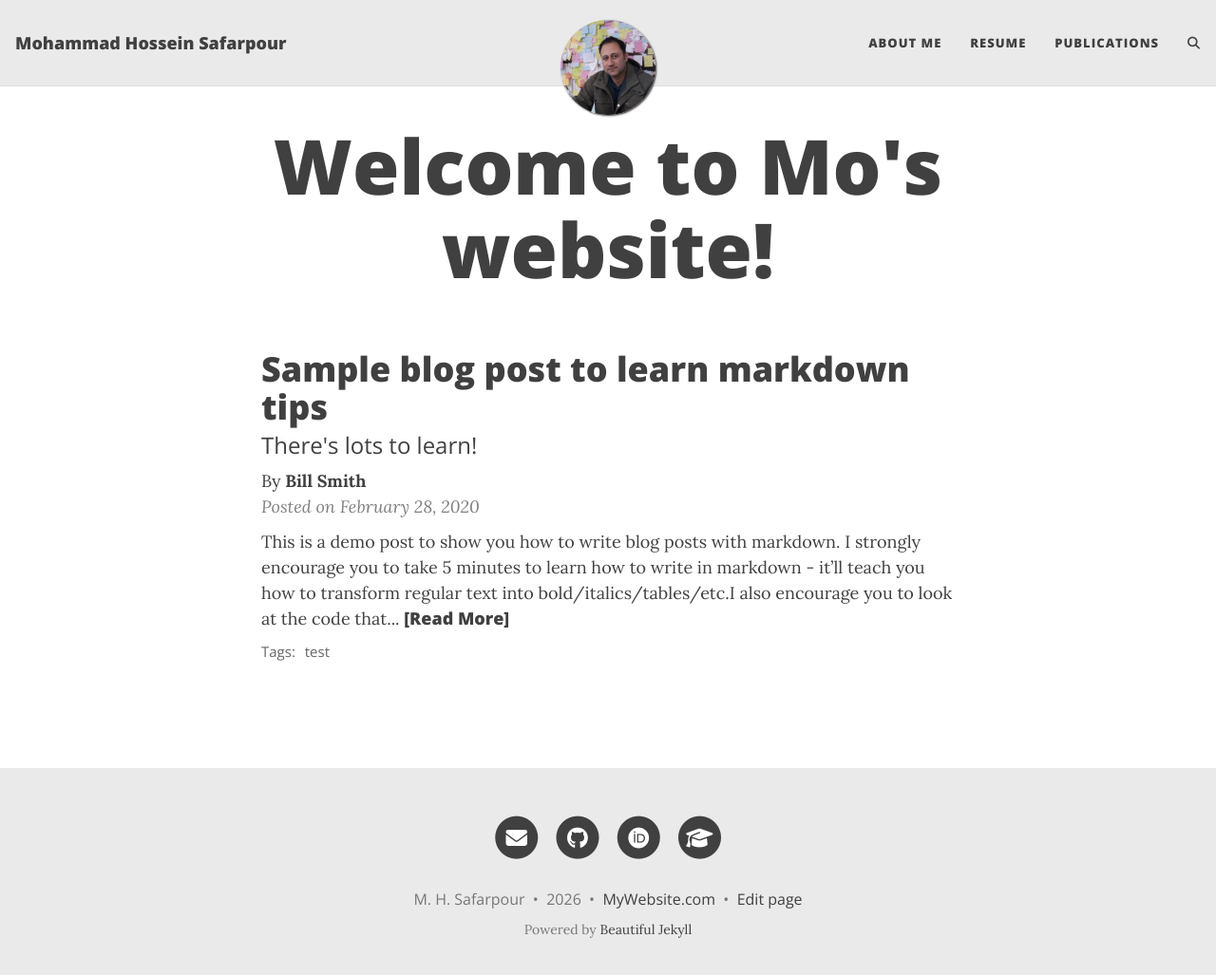
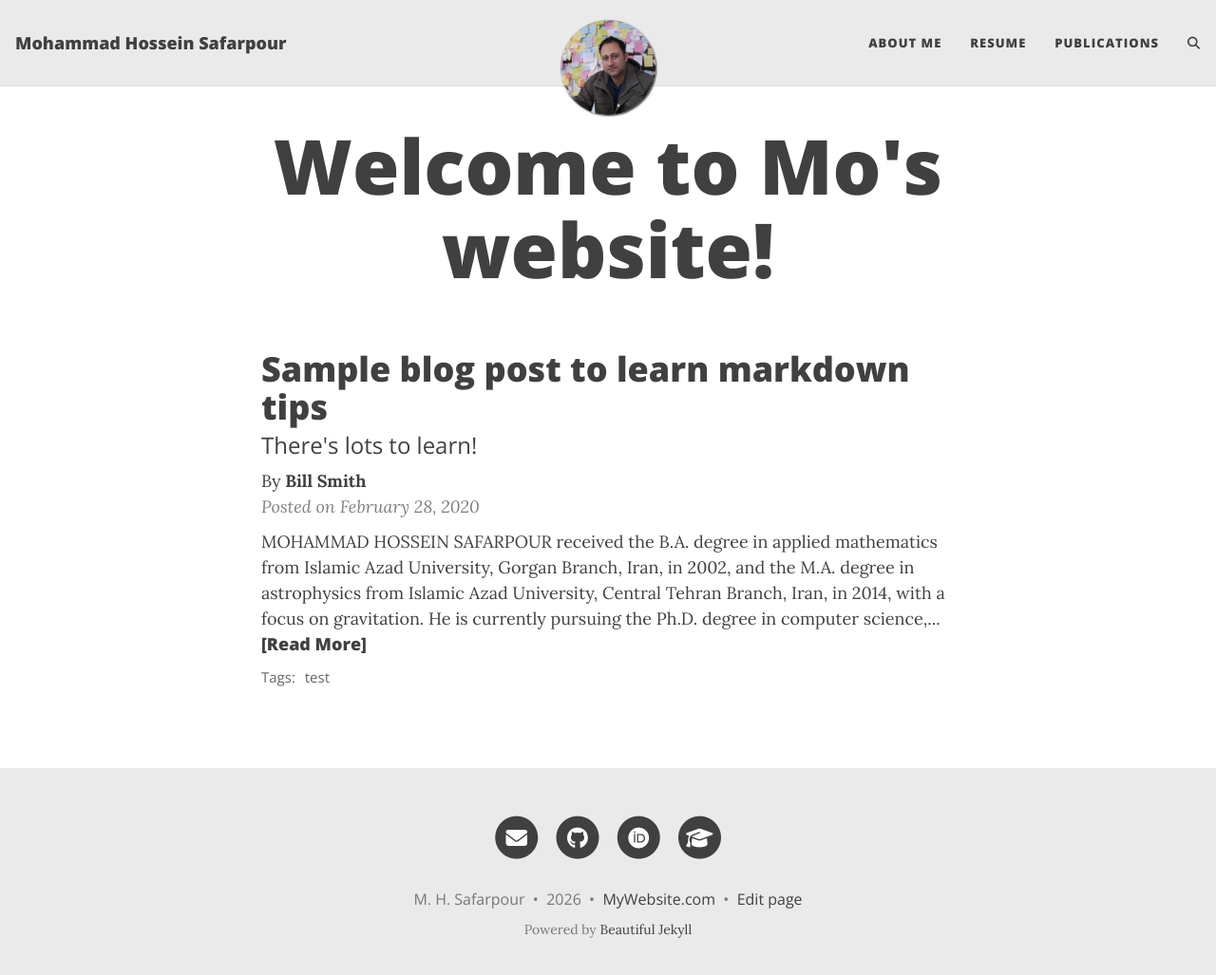
Before and after one commit to safarpour-mh/safarpour-mh.github.io, a Jekyll site: the page built from index.html, in a window 1280 px wide and 1040 px high. Shown: the top 1027 px of the window at 95% size. Built offline with Jekyll 4.4.1, drawn with Linux system fonts in a browser that asks for light colours; the list of posts is cut into pages by our own code; comment, search, counter and statistics services are not loaded.

Commit message:
Update 2020-02-28-sample-markdown.md

```diff
--- a/_posts/2020-02-28-sample-markdown.md
+++ b/_posts/2020-02-28-sample-markdown.md
@@ -11,7 +11,7 @@ author: Bill Smith
 ---
 
 {: .box-success}
-This is a demo post to show you how to write blog posts with markdown.  I strongly encourage you to [take 5 minutes to learn how to write in markdown](https://markdowntutorial.com/) - it'll teach you how to transform regular text into bold/italics/tables/etc.<br/>I also encourage you to look at the [code that created this post](https://raw.githubusercontent.com/daattali/beautiful-jekyll/master/_posts/2020-02-28-sample-markdown.md) to learn some more advanced tips about using markdown in Beautiful Jekyll.
+MOHAMMAD HOSSEIN SAFARPOUR received the B.A. degree in applied mathematics from Islamic Azad University, Gorgan Branch, Iran, in 2002, and the M.A. degree in astrophysics from Islamic Azad University, Central Tehran Branch, Iran, in 2014, with a focus on gravitation. He is currently pursuing the Ph.D. degree in computer science, specializing in soft computing and artificial intelligence, with Islamic Azad University, Arak Branch, Arak, Iran. His research interests include fuzzy theory, approximate algorithms, rough set theory, and complex computation.
 
 **Here is some bold text**
 
```
